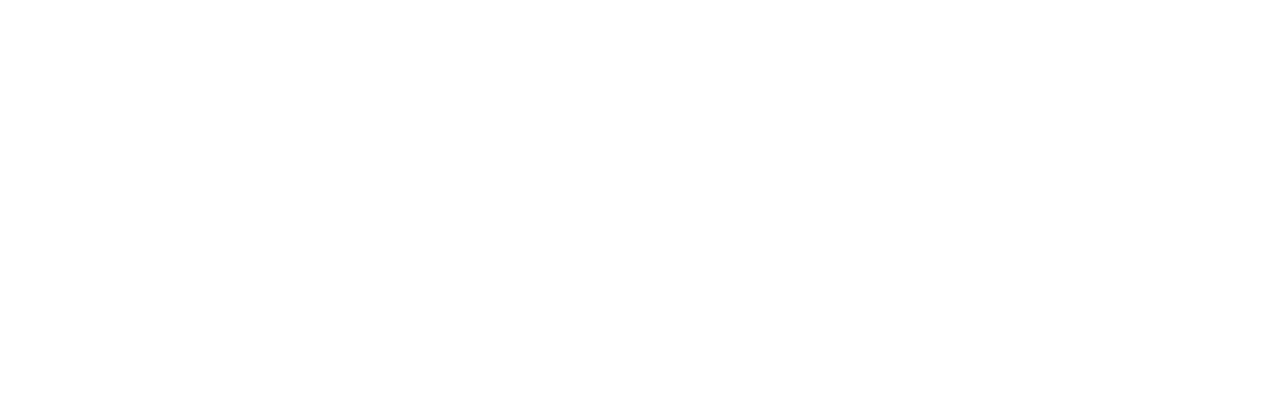
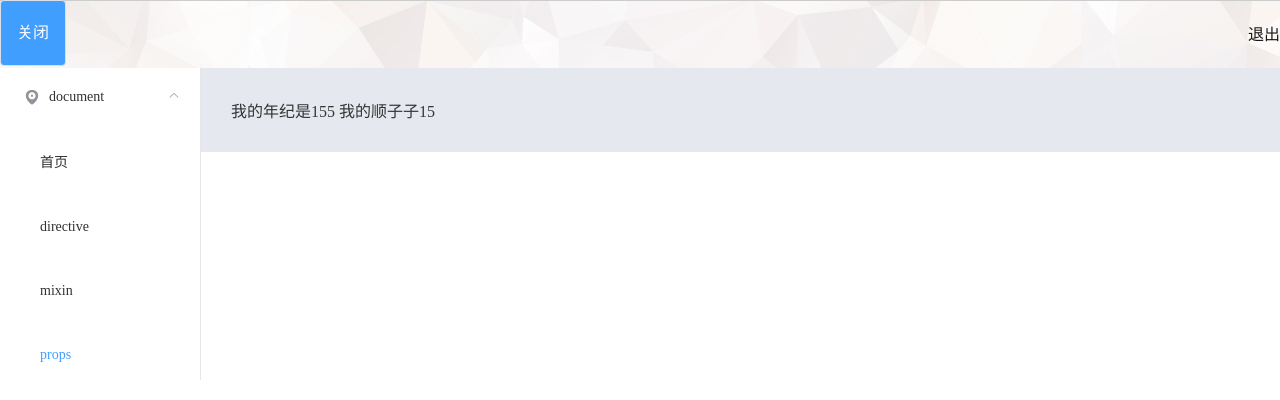
Before and after one commit to whylisa/tsadmin, a Vue app: page /props in a window 1280 px wide. Shown: the top 400 px of the page. Built offline with nearby package versions, Linux system fonts and the light colour scheme.

Commit message:
props父传子

```diff
--- a/src/components/aside/asideMenus.ts
+++ b/src/components/aside/asideMenus.ts
@@ -1,6 +1,6 @@
 export const menus: any[] = [
   {
-    label: '首页',
+    label: 'document',
     ico: 'el-icon-location',
     children: [
       {
@@ -9,13 +9,18 @@
         ico: 'el-icon-setting',
       },
       {
-        label: '自定义指令',
+        label: 'directive',
         url: '/directive',
         ico: 'el-icon-picture-outline',
       },
       {
-        label: '混入',
+        label: 'mixin',
         url: '/mixins',
+        ico: 'el-icon-picture-outline',
+      },
+      {
+        label: 'props',
+        url: '/props',
         ico: 'el-icon-picture-outline',
       },
     ],
--- /dev/null
+++ b/src/components/prop/children.vue
@@ -0,0 +1,22 @@
+<template>
+  <div id="children">
+    我的年纪是{{ age }}
+    我的顺子子{{ages}}
+  </div>
+</template>
+
+<script lang="ts">
+import { Component, Vue , Prop} from 'vue-property-decorator';
+
+@Component({
+})
+export default class Children extends Vue {
+  @Prop(Number) public age!: number;
+
+  public ages: number = 15;
+}
+</script>
+
+<style lang="less">
+// #children {}
+</style>
--- /dev/null
+++ b/src/components/prop/props.vue
@@ -0,0 +1,27 @@
+<template>
+  <div id="prop">
+    <Children :age="age"></Children>
+  </div>
+</template>
+
+<script lang="ts">
+import { Component, Vue } from 'vue-property-decorator';
+import Children from './children.vue';
+
+@Component({
+    components: {
+        Children,
+    },
+})
+export default class Props extends Vue {
+  public age: number = 155;
+}
+</script>
+
+<style lang="less">
+#prop {
+  .mixin-component {
+    margin-top: 20px;
+  }
+}
+</style>
--- a/src/router.ts
+++ b/src/router.ts
@@ -5,6 +5,7 @@
 import HomeMain from './views/homeMain/homeMain.vue';
 import Directive from './components/directive/directive.vue';
 import Mixins from './components/mixins/mixin.vue';
+import Props from './components/prop/props.vue';
 
 Vue.use(Router);
 
@@ -36,6 +37,11 @@
           name: 'mixins',
           component: Mixins,
         },
+        {
+          path: '/props',
+          name: 'props',
+          component: Props,
+        },
       ],
     },
   ],
```
Lines whose indentation alone changed are shown as unchanged.
